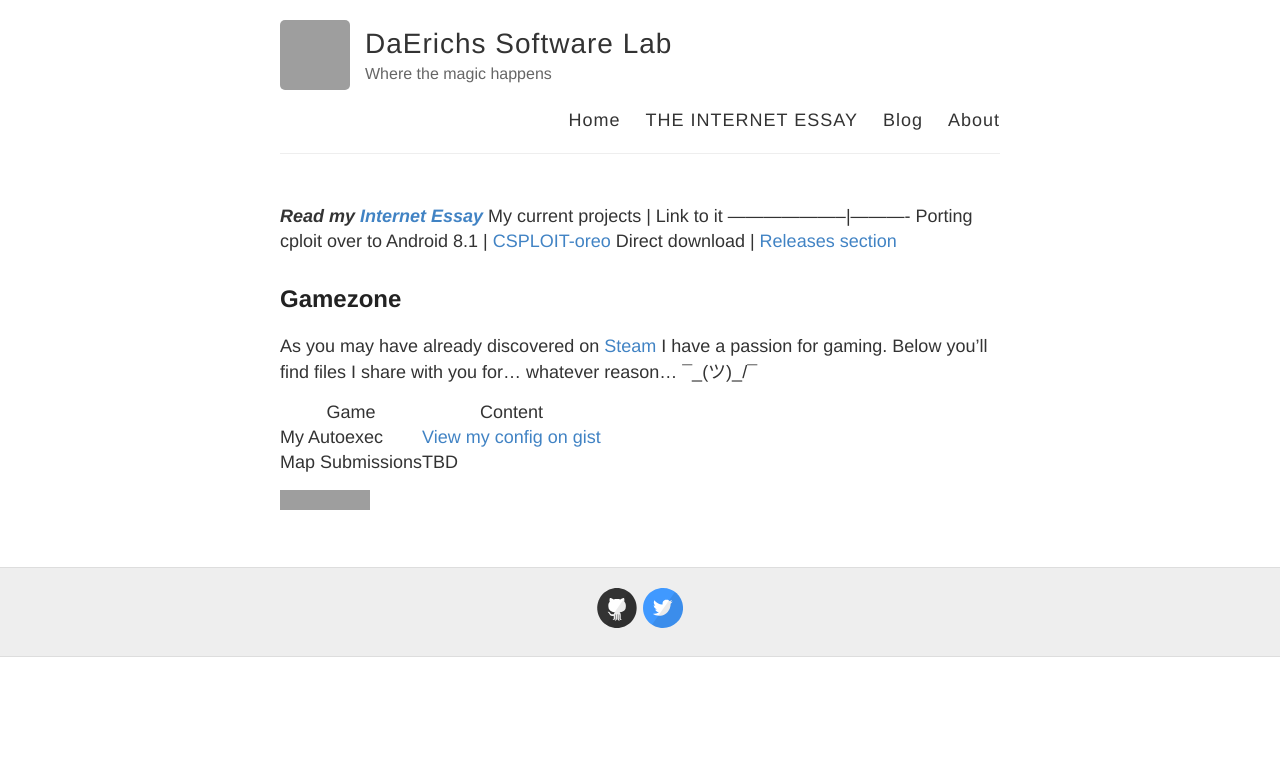
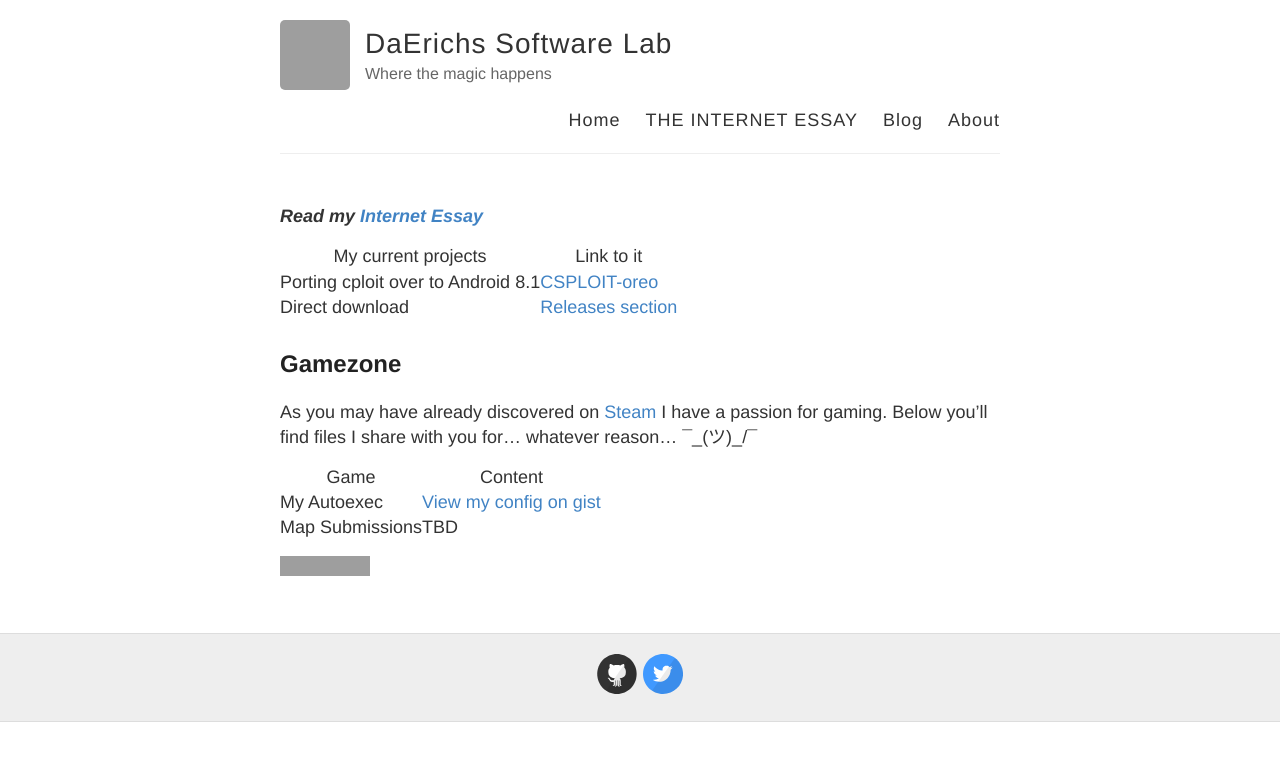
Before and after one commit to daerich/daerich.github.io.old, a Jekyll site: the page built from index.md, in a window 1280 px wide. Shown: the top 761 px of the page. Built offline with Jekyll 4.4.1, drawn with Linux system fonts in a browser that asks for light colours; our own code applies the rules of GitHub Pages for plain Markdown files; grey boxes are pictures that could not be loaded.

Commit message:
Markdown Layout

```diff
--- a/_layouts/post.html
+++ b/_layouts/post.html
@@ -10,7 +10,7 @@ layout: default
   </div>
 
   <div class="date">
-    Written on {{ page.date | date: "%B %e, %Y" }} &nbspy; by &nbsp; <a href="{{ site.baseurl }}/" class="site-avatar"><img src="{{ site.avatar }}" /></a>
+    Written on {{ page.date | date: "%B %e, %Y" }} &nbsp; <a href="{{ site.baseurl }}/" class="site-avatar"><img src="{{ site.avatar }}" /></a>
   </div>
 
   {% include disqus.html %}
--- a/index.md
+++ b/index.md
@@ -1,5 +1,7 @@
 
 ___Read my [Internet Essay](http://daerich.ga/internet-essay)___
+
+
 My current projects | Link to it
 --------------------|----------
 Porting cploit over to Android 8.1 | [CSPLOIT-oreo](https://github.com/daerich/csploit-oreo)
```
